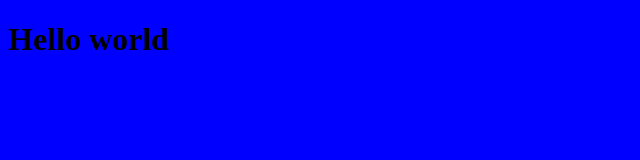
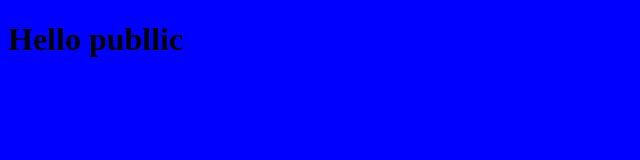
Before and after one commit to amitsyn/New-folder--2-, a plain HTML site: page index.html in a window 1280 px wide. Shown: the full height of the page, 0-640 px from the left. Drawn offline with Linux system fonts and the light colour scheme.

Commit message:
make public

```diff
--- a/index.html
+++ b/index.html
@@ -8,6 +8,8 @@
     <title>Document</title>
 </head>
 <body>
-    <h1>Hello world</h1>
+    <h1>Hello publlic
+
+    </h1>
 </body>
 </html>
```
